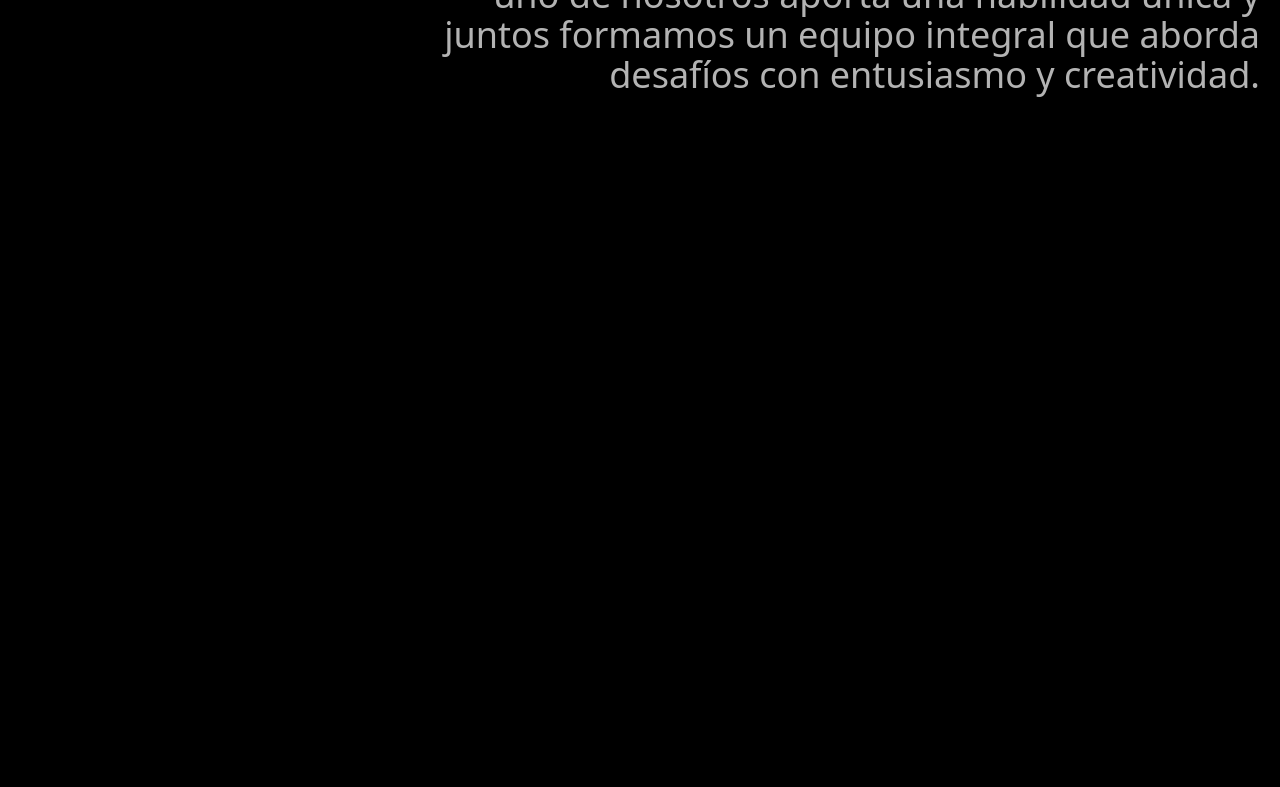
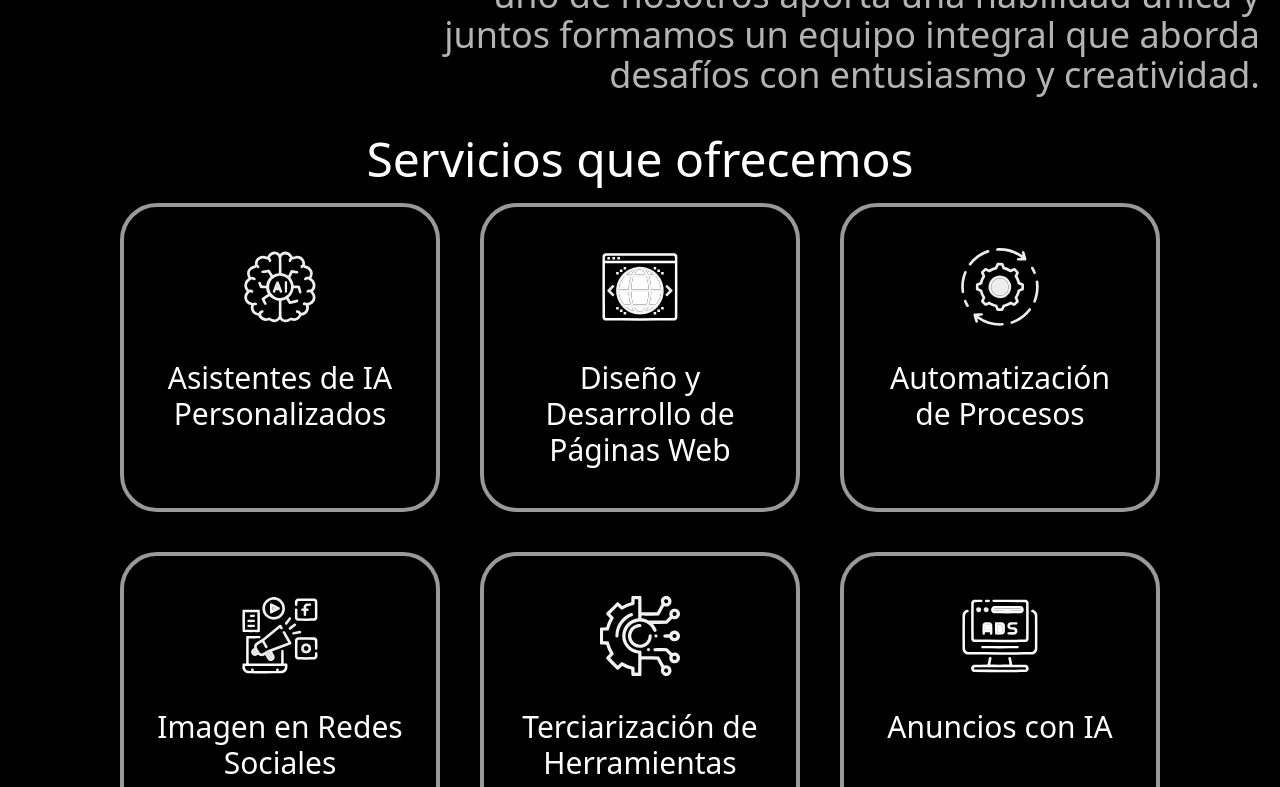
Before and after one commit to EAguirreChama/RiseUp, a React (Vite) app in the folder RiseUp - Portafolio/: page / in a window 1280 px wide. Shown: the part 1380-2167 px from the top of the page. Before the commit the page ends 1543 px from the top, so only its background shows below. Built offline with nearby package versions, Linux system fonts and the light colour scheme.

Commit message:
Servicios 2 listo

```diff
--- a/RiseUp - Portafolio/src/App.jsx
+++ b/RiseUp - Portafolio/src/App.jsx
@@ -2,8 +2,9 @@ import NavBar from "./componentes/NavBar"
 import Principal from "./componentes/Principal"
 import Preguntas2 from "./componentes/Preguntas2"
 // import Preguntas from "./componentes/Preguntas"
+// import Servicios from "./componentes/Servicios"
+import Servicios2 from "./componentes/Servicios2"
 // import Contacto from "./componentes/Contacto"
-// import Servicios from "./componentes/Servicios"
 // import Complete from "./componentes/Complete"
 
 export default function App () {
@@ -13,8 +14,9 @@ export default function App () {
       <Principal/>
       <Preguntas2/>
       {/* <Preguntas/> */}
-      {/* <Servicios/>
-      <Contacto/>
+      <Servicios2/>
+      {/* <Servicios/> */}
+      {/* <Contacto/>
       <Complete/> */}
     </div>
   )
--- /dev/null
+++ b/RiseUp - Portafolio/src/componentes/Servicios2.jsx
@@ -0,0 +1,28 @@
+import Tarjeta from "./TarjetaServicio"
+
+export default function Servicios2() {
+
+    const TarjetaData = [
+        { nombre: 'Asistentes de IA Personalizados', imagen: '../../public/iconos svg/ia.svg' },
+        { nombre: 'Diseño y Desarrollo de Páginas Web', imagen: '../../public/iconos svg/desarrollo-web.svg' },
+        { nombre: 'Automatización de Procesos', imagen: '../../public/iconos svg/procesando.svg' },
+        { nombre: 'Imagen en Redes Sociales', imagen: '../../public/iconos svg/megafono.svg' },
+        { nombre: 'Terciarización de Herramientas', imagen: '../../public/iconos svg/configuraciones.svg' },
+        { nombre: 'Anuncios con IA', imagen: '../../public/iconos svg/anuncio-publicitario.svg' },
+        { nombre: 'Rebranding', imagen: '../../public/iconos svg/branding.svg' },
+    ]
+
+    return (
+        // Contenedor
+        <div className="">
+            <div className="justify-center text-white text-center text-5xl font-medium mt-5">
+                Servicios que ofrecemos
+            </div>
+            <div className="flex flex-wrap justify-center gap-10 mt-5">
+                {TarjetaData.map((card, index) => (
+                    <Tarjeta key={index} nombre={card.nombre} imagen={card.imagen} />
+                ))}
+            </div>
+        </div>
+    )
+}
--- /dev/null
+++ b/RiseUp - Portafolio/src/componentes/TarjetaServicio.jsx
@@ -0,0 +1,16 @@
+// eslint-disable-next-line react/prop-types
+export default function Tarjeta({ nombre, imagen }) {
+    return (
+        <div className="flex flex-col w-3/12">
+            <span className="flex grow flex-col items-center w-full px-8 py-10 rounded-[37px] border-4 border-solid border-white border-opacity-60">
+                <img
+                    src={imagen}
+                    className="aspect-[0.99] object-contain object-center w-[80px]"
+                />
+                <div className="justify-center text-white text-center text-3xl font-light self-stretch mt-8">
+                    {nombre}
+                </div>
+            </span>
+        </div>
+    )
+}
```
